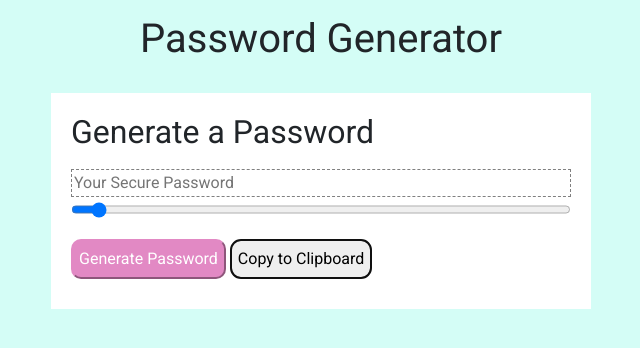
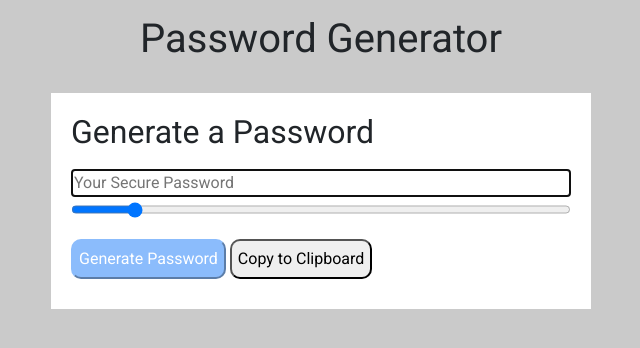
Before and after one commit to deannasanchez/Password-Generator-JS, a plain HTML site: page index.html in a window 1280 px wide. Both pictures are taken after a click on the button "Copy to Clipboard". Shown: the whole page, without its empty margins (319-959 px from the left). Drawn offline with nearby package versions, Linux system fonts and the light colour scheme.

Commit message:
fixed copy button

```diff
--- a/index.html
+++ b/index.html
@@ -26,7 +26,7 @@
 
                     <input type="text" id="password" name="pass" placeholder="Your Secure Password">
 
-                    <input type="range" id="myRange" name="slider" min="7" max="127" value="12" >
+                    <input type="range" id="myRange" name="slider" min="7" max="50" value="12" >
 
                     <button id="generate" onclick="genpassword();">
                         Generate Password
--- a/script.js
+++ b/script.js
@@ -15,4 +15,12 @@ function genpassword(){
     document.getElementById("password").value = newpassword;
 }
 
+function clipboard() {
+    var copyText = document.getElementById("password");
+    copyText.select();
+    copyText.setSelectionRange(0, 99999)
+    document.execCommand("copy");
+    alert("Copied the text: " + copyText.value);
+  }
+
 //document.getElementById("myRange").oninput;
--- a/style.css
+++ b/style.css
@@ -4,7 +4,7 @@
 }
 
 body {
-    background-color: rgb(212, 253, 246);
+    background-color: rgb(202, 202, 202);
 }
 
 header {
@@ -36,9 +36,9 @@ header {
 #generate {
     padding: 6px;
     border-radius: 10px;
-    background-color: rgb(226, 137, 196);
+    background-color: rgb(139, 188, 252);
     color: white;
-    border-color: rgb(226, 137, 196);
+    border-color: rgb(139, 188, 252);
     margin: 10px 0 10px 0;
 }
 
```
